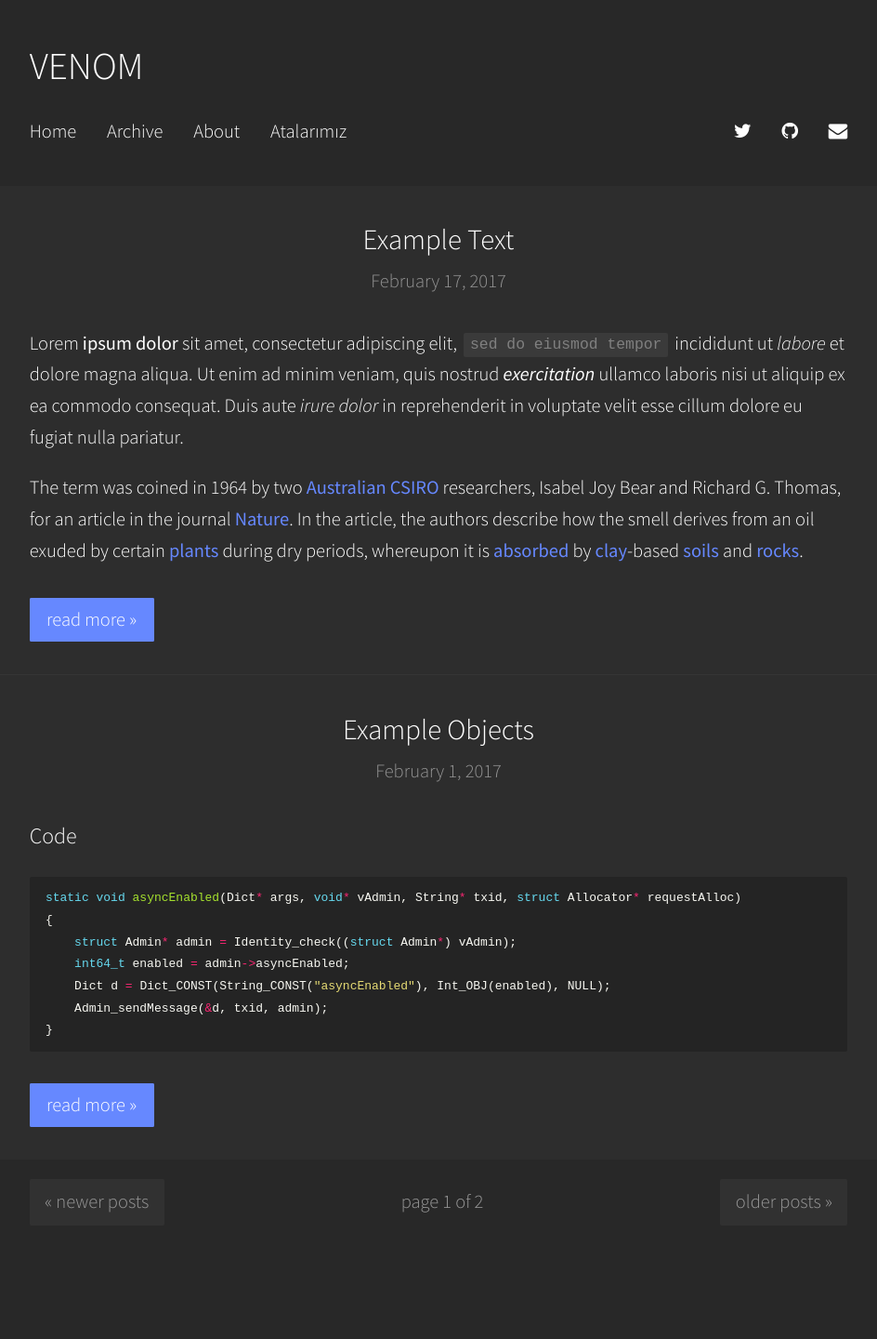
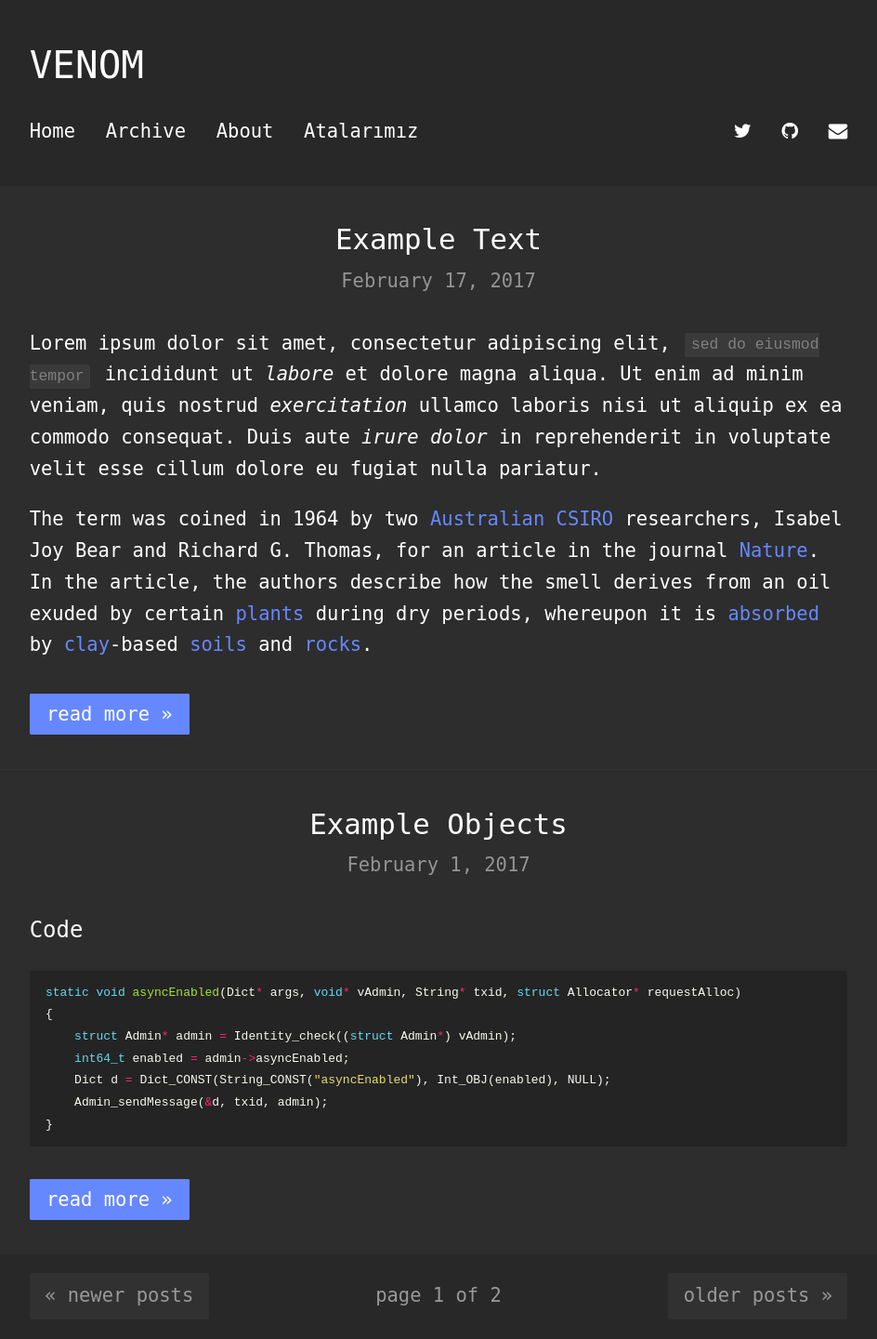
Before and after one commit to uglyvenom/uglyvenom.github.io, a Jekyll site: the page built from index.html, in a window 1280 px wide. Shown: the whole page at 93% size, without its empty margins (168-1112 px from the left). Built offline with Jekyll 4.4.1, drawn with Linux system fonts in a browser that asks for light colours; the list of posts is cut into pages by our own code; before the commit the page ends 1338 px from its top, so only the background shows below that.

Commit message:
Update basic.sass

```diff
--- a/_sass/basic.sass
+++ b/_sass/basic.sass
@@ -1,5 +1,5 @@
 body
-  font-family: "Source Sans Pro"
+  font-family: "monospace"
   font-weight: 300
   font-size: 18px
   line-height: 1.65
```
